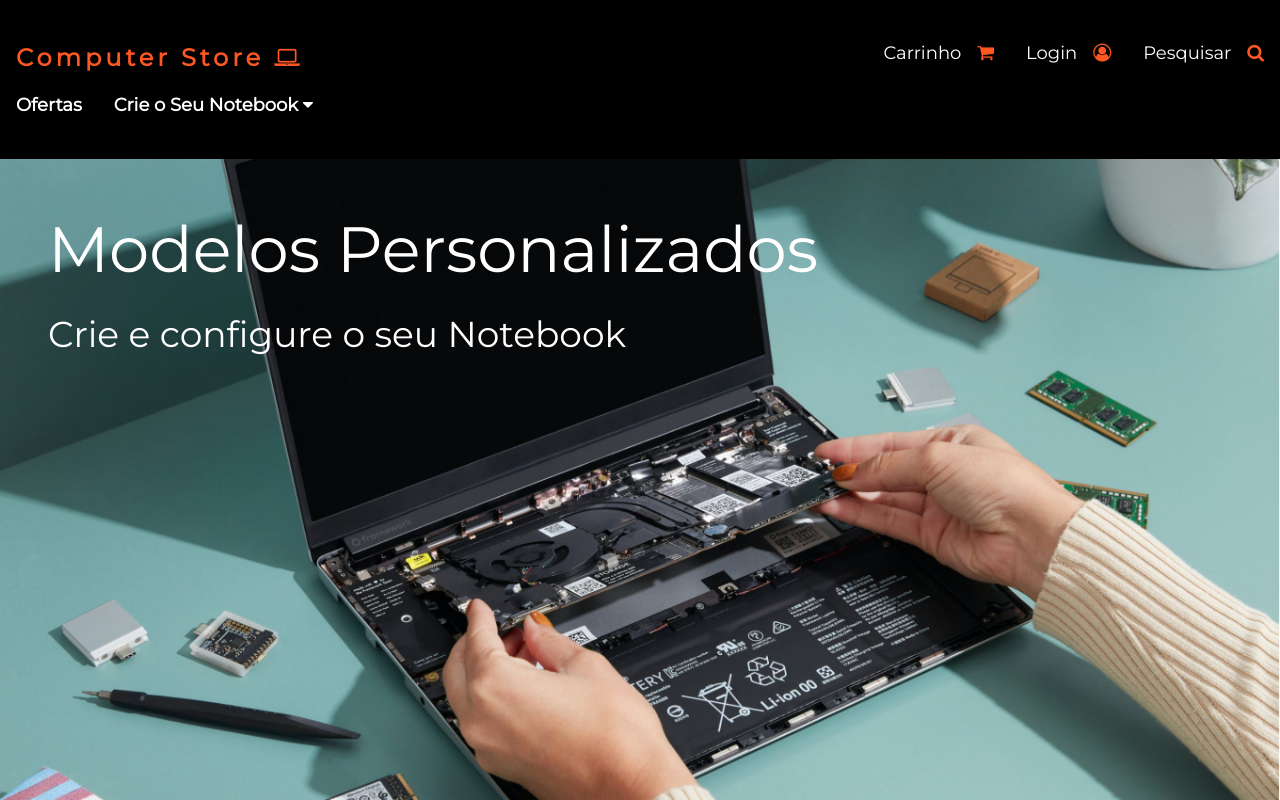
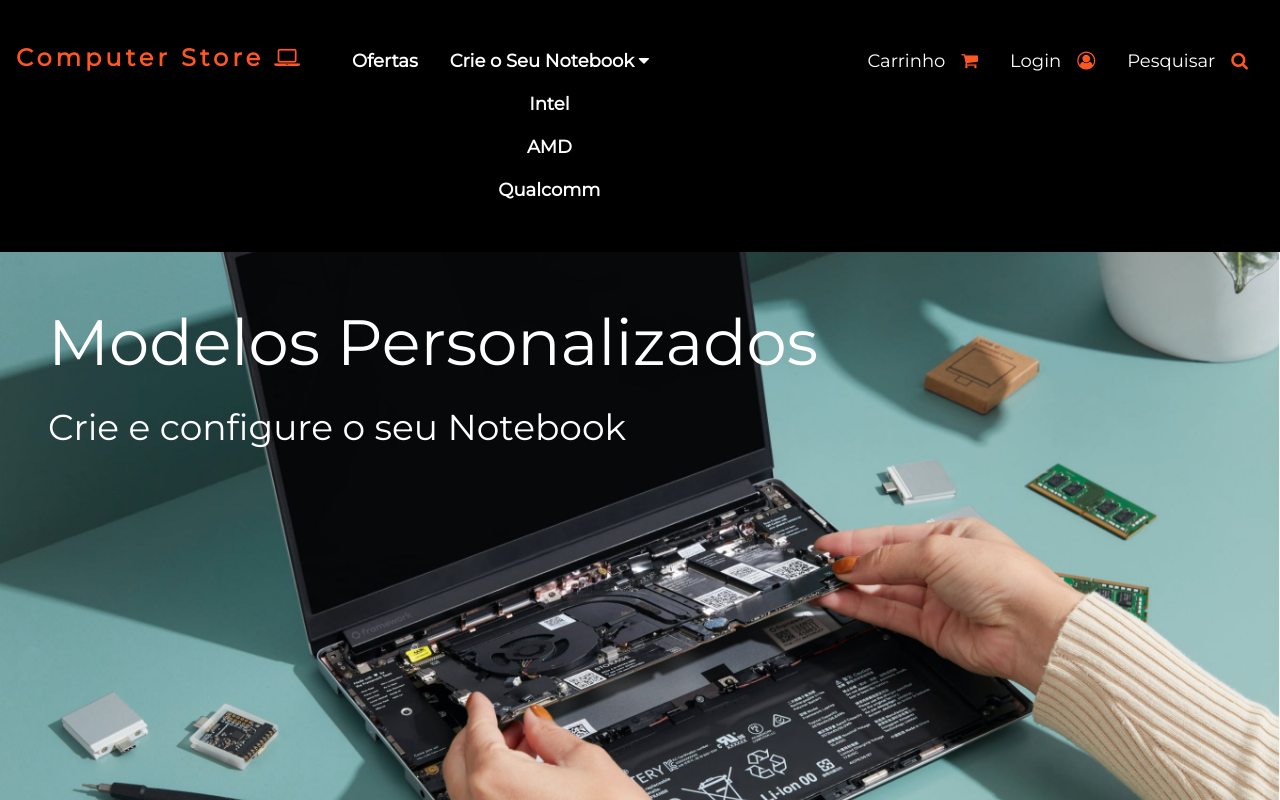
Before and after one commit to igBFranco/projetoqualidade, a plain HTML site: page criarnotebook.html in a window 1280 px wide. Both pictures are taken after a click on the button "Crie o Seu Notebook". Shown: the top 800 px of the page. Drawn offline with nearby package versions, Linux system fonts and the light colour scheme.

Commit message:
Adicionando Accordion na navbar

```diff
--- a/criarnotebook.html
+++ b/criarnotebook.html
@@ -30,24 +30,24 @@
         <div class="w3-hide-large" style="margin-top:83px"></div>
 
         <!-- Top header -->
-        <header class="" id="mySidebar">
-            <div class="w3-bar w3-padding-32 w3-large w3-black">
+        <header class="w3-row" id="mySidebar" ">
+            <div class="w3-bar w3-padding-32 w3-large w3-black w3-mobile">
                 <a class="w3-bar-item w3-button w3-wide w3-mobile w3-text-deep-orange w3-xlarge w3-round-large" href="index.html"><b>Computer Store <i class="fa fa-laptop"></i></b></a>
-                <div class="w3-right">
+                <div class="w3-left w3-bar-item w3-padding-5 w3-large w3-text-white" style="font-weight:bold">
+                    <a href="index.html" class="w3-bar-item w3-button w3-round-large">Ofertas</a>
+                    <div class="w3-dropdown-hover">
+                        <button class="w3-button w3-round-large w3-block " onclick="myFunction('Demo1')">Crie o Seu Notebook <i class="fa fa-caret-down"></i></button>
+                            <div class="w3-hide " id="Demo1" >
+                                <a href="criarnotebook.html" class=" w3-button w3-block w3-round-large">Intel</a>
+                                <a href="criarnotebook.html" class="w3-button w3-block w3-round-large">AMD</a>
+                                <a href="criarnotebook.html" class="w3-button w3-block w3-round-large">Qualcomm</a>
+                            </div>
+                    </div>
+                </div>
+                <div class="w3-right w3-half w3-bar-item">
                     <a href="carrinho.html" class="w3-bar-item w3-button w3-round-large w3-mobile w3-margin-right-16">Carrinho<i class="fa fa-shopping-cart w3-margin-left w3-text-deep-orange"></i></a>
                     <a href="login.html" class="w3-bar-item w3-button w3-round-large">Login<i class="fa fa-user-circle-o w3-margin-left w3-text-deep-orange"></i></a>
                     <a href="login.html" class="w3-bar-item w3-button w3-round-large">Pesquisar<i class="fa fa-search w3-margin-left w3-text-deep-orange"></i></a>
-                </div>
-                <div class="w3-left w3-bar w3-padding-5 w3-large w3-text-white" style="font-weight:bold">
-                    <a href="index.html" class="w3-bar-item w3-button w3-round-large">Ofertas</a>
-                    <div class="w3-dropdown-hover">
-                        <button class="w3-button w3-round-large " >Crie o Seu Notebook <i class="fa fa-caret-down"></i></button>
-                            <div class="w3-dropdown-content w3-bar-block w3-border">
-                                <a href="criarnotebook.html" class="w3-bar-item w3-button">Intel</a>
-                                <a href="criarnotebook.html" class="w3-bar-item w3-button">AMD</a>
-                                <a href="criarnotebook.html" class="w3-bar-item w3-button">Qualcomm</a>
-                            </div>
-                    </div>
                 </div>
             </div>
         </header>
@@ -187,6 +187,18 @@
         </div>
 
 
+        <script>
+            // Accordion
+            function myFunction(id) {
+                var x = document.getElementById(id);
+                if (x.className.indexOf("w3-show") == -1) {
+                    x.className += " w3-show";
+                } else {
+                    x.className = x.className.replace(" w3-show", "");
+                }
+            }
+            </script>
+
 
     </body>
 </html>
```
Also changed, not shown: carrinho.html (+24 -16 lines), index.html (+24 -22 lines).
